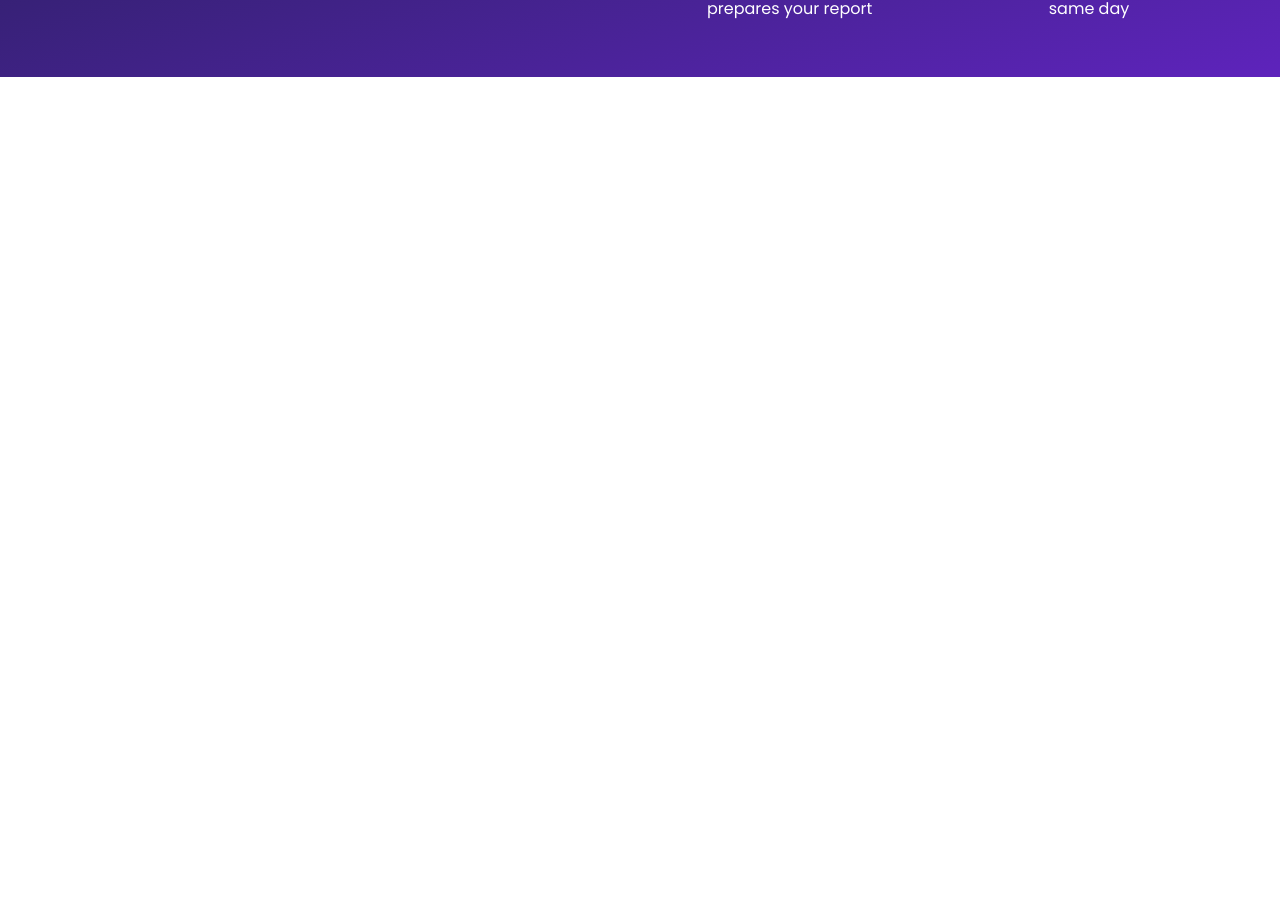
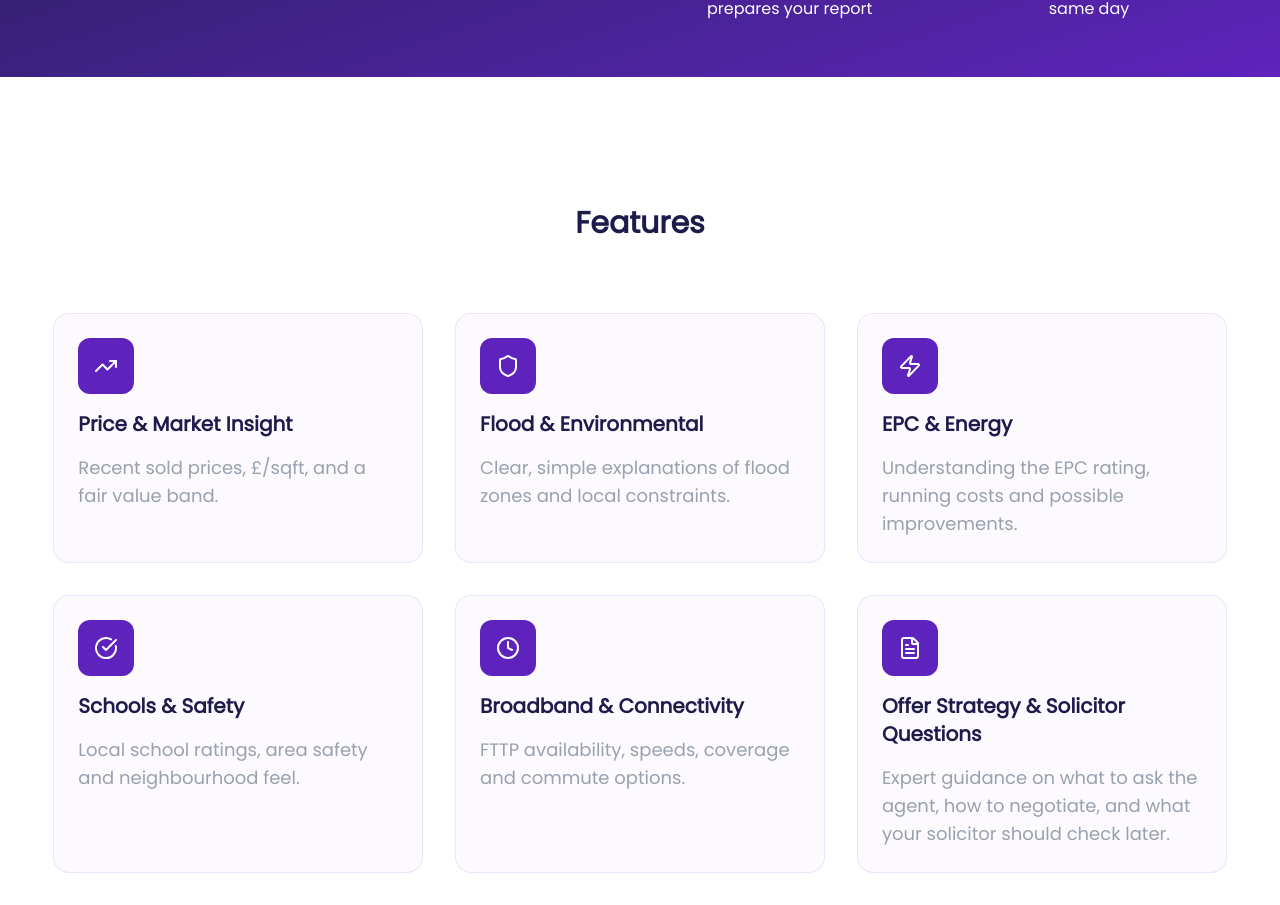
Before and after one commit to alaminislam34/keychecks.ai-website, a Next.js app: page / in a window 1280 px wide. Shown: the part 1639-2544 px from the top of the page. Before the commit the page ends 1764 px from the top, so only its background shows below. Built offline with nearby package versions, Linux system fonts and the light colour scheme.

Commit message:
added features section basic design

```diff
--- /dev/null
+++ b/src/app/components/home/Features/Features.jsx
@@ -0,0 +1,76 @@
+import React from "react";
+import SectionTitle from "../../ui/SectionTitle/SectionTitle";
+import {
+  CircleCheckBig,
+  Clock4,
+  FileText,
+  Shield,
+  TrendingUp,
+  Zap,
+} from "lucide-react";
+
+export const features = [
+  {
+    title: "Price & Market Insight",
+    des: "Recent sold prices, £/sqft, and a fair value band.",
+    icon: <TrendingUp size={24} />,
+  },
+  {
+    title: "Flood & Environmental",
+    des: "Clear, simple explanations of flood zones and local constraints.",
+    icon: <Shield size={24} />,
+  },
+  {
+    title: "EPC & Energy",
+    des: "Understanding the EPC rating, running costs and possible improvements.",
+    icon: <Zap size={24} />,
+  },
+  {
+    title: "Schools & Safety",
+    des: "Local school ratings, area safety and neighbourhood feel.",
+    icon: <CircleCheckBig size={24} />,
+  },
+  {
+    title: "Broadband & Connectivity",
+    des: "FTTP availability, speeds, coverage and commute options.",
+    icon: <Clock4 size={24} />,
+  },
+  {
+    title: "Offer Strategy & Solicitor Questions",
+    des: "Expert guidance on what to ask the agent, how to negotiate, and what your solicitor should check later.",
+    icon: <FileText size={24} />,
+  },
+];
+
+function Features() {
+  return (
+    <section className="py-8">
+      <div className="max-w-310 mx-auto w-[95%] lg:w-11/12 text-center space-y-6 flex flex-col items-center">
+        <SectionTitle title={"Features"} color={"text-dark"} />
+
+        <div className="grid grid-cols-1 md:grid-cols-2 lg:grid-cols-3 gap-8">
+          {features.map((f, i) => (
+            <div
+              key={i}
+              className="flex flex-col gap-4 text-left p-6 rounded-2xl bg-primary/2 border border-primary/10 hover:shadow-xl"
+            >
+              <div className="flex items-center">
+                <span className="p-4 rounded-xl text-white bg-primary flex items-center justify-center">
+                  {f.icon}
+                </span>
+              </div>
+              <h3 className="text-dark text-lg md:text-xl font-bold">
+                {f.title}
+              </h3>
+              <p className="text-gray-400 text-sm sm:text-base md:text-lg">
+                {f.des}
+              </p>
+            </div>
+          ))}
+        </div>
+      </div>
+    </section>
+  );
+}
+
+export default Features;
--- a/src/app/components/home/WhyKeyChecksExists/WhyKeyChecksExists.jsx
+++ b/src/app/components/home/WhyKeyChecksExists/WhyKeyChecksExists.jsx
@@ -1,4 +1,5 @@
 import { Check, MoveRight, X } from "lucide-react";
+import SectionTitle from "../../ui/SectionTitle/SectionTitle";
 
 export const keys = [
   {
@@ -49,9 +50,7 @@ function WhyKeyChecksExists() {
   return (
     <section className="py-8">
       <div className="max-w-310 mx-auto w-[95%] lg:w-11/12 text-center space-y-6 flex flex-col items-center">
-        <h1 className="text-dark text-2xl md:text-3xl font-bold py-12">
-          Why KeyChecks Exists
-        </h1>
+        <SectionTitle title={"Why KeyChecks Exists"} color={"text-dark"} />
         <div className="grid text-left grid-cols-1 md:grid-cols-3 pb-20 w-full gap-6">
           {keys.map((key, i) => (
             <div
--- /dev/null
+++ b/src/app/components/ui/SectionTitle/SectionTitle.jsx
@@ -0,0 +1,13 @@
+import React from "react";
+
+function SectionTitle({ title, color }) {
+  return (
+    <div>
+      <h1 className={`${color} text-2xl md:text-3xl font-bold py-12`}>
+        {title}
+      </h1>
+    </div>
+  );
+}
+
+export default SectionTitle;
--- a/src/app/page.js
+++ b/src/app/page.js
@@ -1,6 +1,7 @@
 "use client";
 
 import Banner from "./components/home/Banner/Banner";
+import Features from "./components/home/Features/Features";
 import HowItWork from "./components/home/HowItWork/HowItWork";
 import WhyKeyChecksExists from "./components/home/WhyKeyChecksExists/WhyKeyChecksExists";
 
@@ -10,6 +11,7 @@ export default function Home() {
       <Banner />
       <WhyKeyChecksExists />
       <HowItWork/>
+      <Features/>
     </>
   );
 }
```
